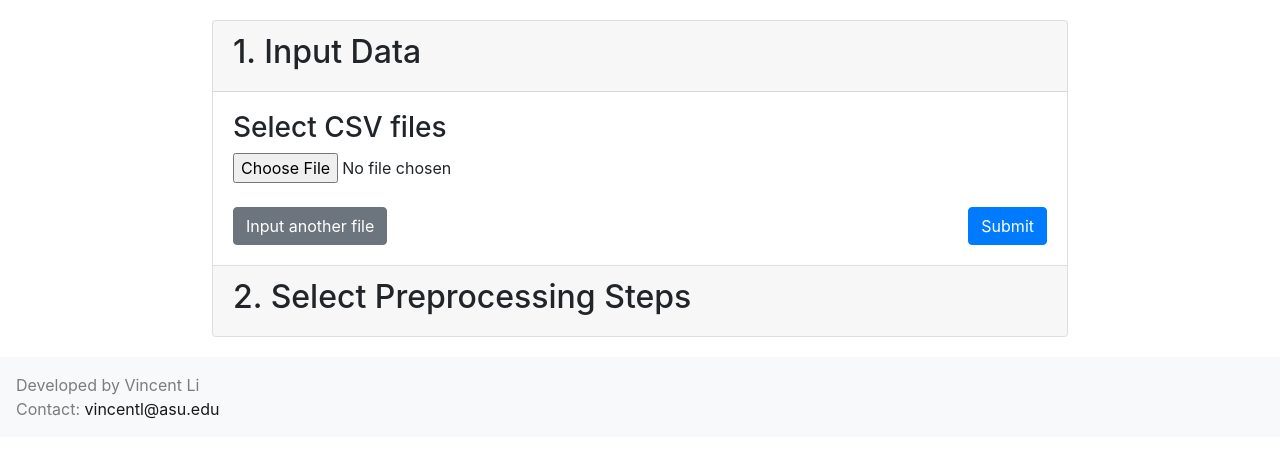
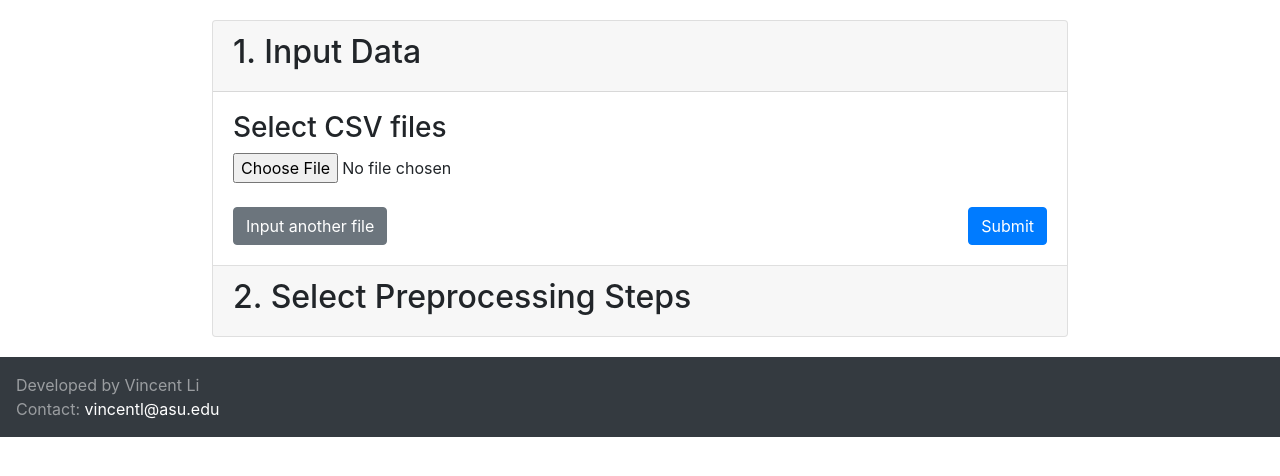
Before and after one commit to 17livincent/HonorsThesisProject, a React (Create React App) app in the folder client/: page / in a window 1280 px wide. Shown: the top 476 px of the page. Built offline with nearby package versions, Linux system fonts and the light colour scheme.

Commit message:
Updated Footer

```diff
--- /dev/null
+++ b/client/src/Footer.css
@@ -0,0 +1,5 @@
+#footer {
+    position: sticky;
+    bottom: 0;
+    width: 100%;
+}
--- a/client/src/Footer.js
+++ b/client/src/Footer.js
@@ -7,12 +7,15 @@
 import React from 'react';
 import {Navbar} from 'react-bootstrap';
 
+import 'bootstrap/dist/css/bootstrap.min.css';
+import './Footer.css';
+
 class Footer extends React.Component {
 
     render() {
         return (
             <div>
-                <Navbar className='FooterNav' sticky='bottom' bg='light' variant='light'>
+                <Navbar id='footer' sticky='bottom' bg='dark' variant='dark'>
                     <Navbar.Text>
                         Developed by Vincent Li<br />
                         Contact: <a href='mailto:vincentl@asu.edu'>vincentl@asu.edu</a>
```
